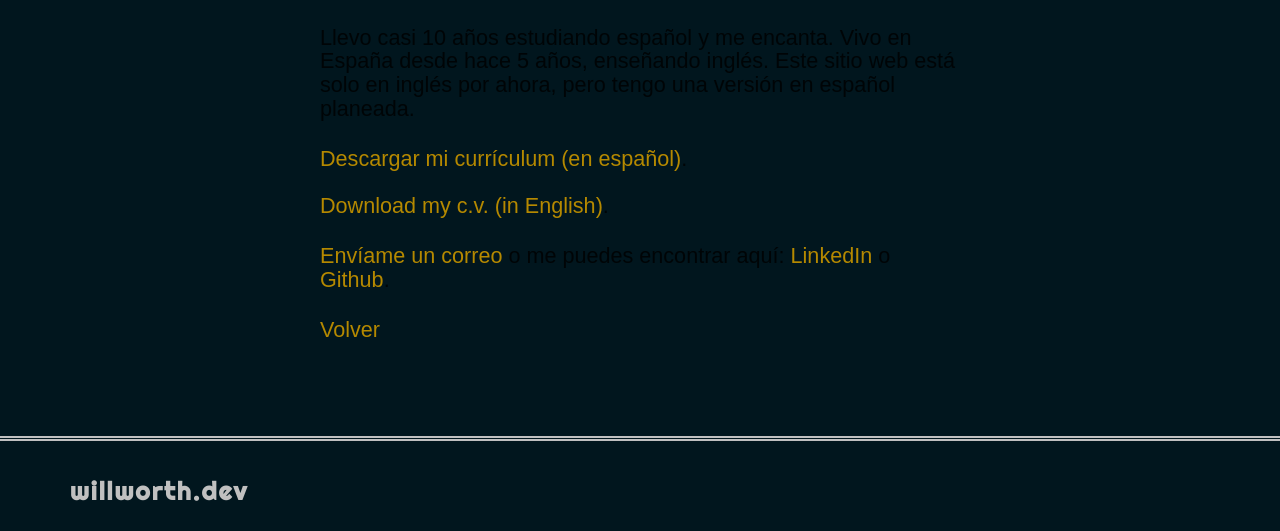
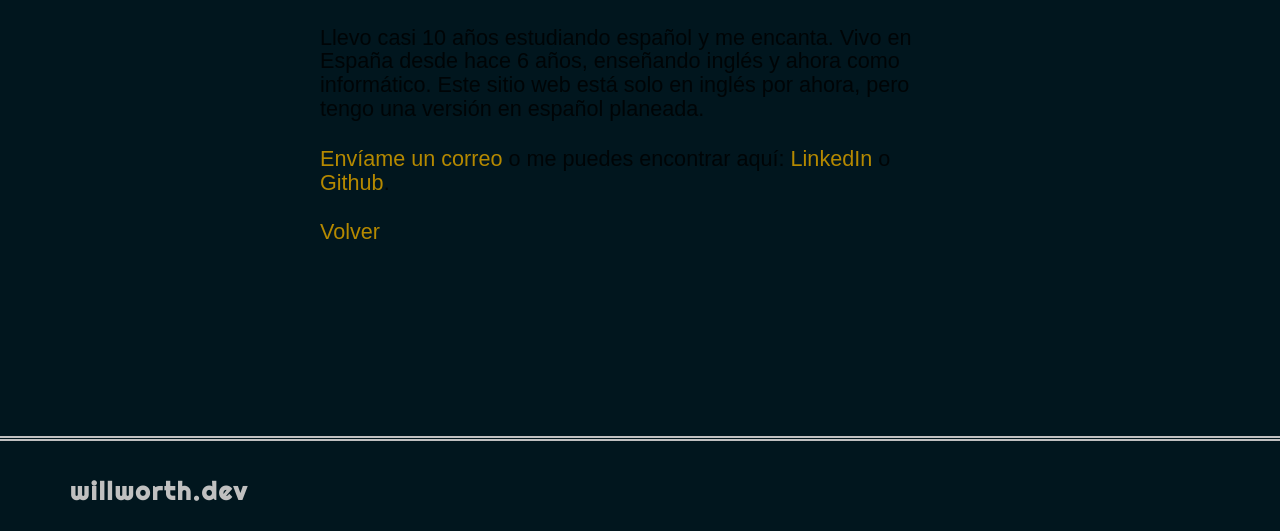
Before and after one commit to willworth/wwdev, a Gatsby site: page /espanol in a window 1280 px wide. Shown: the part 269-800 px from the top of the page. Built offline with nearby package versions, Linux system fonts and the light colour scheme; Gatsby itself is replaced by a stand-in of ours; a web font is replaced by a local one.

Commit message:
change bio

```diff
--- a/src/pages/espanol.js
+++ b/src/pages/espanol.js
@@ -9,31 +9,14 @@ const Espanol = () => (
     <p>
       {" "}
       Llevo casi 10 años estudiando español y me encanta. Vivo en España desde
-      hace 5 años, enseñando inglés. Este sitio web está solo en inglés por
+      hace 6 años, enseñando inglés y ahora como informático. Este sitio web está solo en inglés por
       ahora, pero tengo una versión en español planeada.
     </p>
 
     <p>
+
+      </p>
       <p>
-        {" "}
-        <a
-          href="https://tinyurl.com/espwwdev"
-          target="_blank"
-          rel="noopener noreferrer"
-        >
-          {" "}
-          Descargar mi currículum (en español)
-        </a>
-        . <br /> <br />
-        <a
-          href="https://tinyurl.com/engwwdev"
-          target="_blank"
-          rel="noopener noreferrer"
-        >
-          Download my c.v. (in English)
-        </a>
-        .
-      </p>
       <a href="mailto:willworthdev@gmail.com">Envíame un correo</a> o me puedes
       encontrar aquí:
       <a
```
